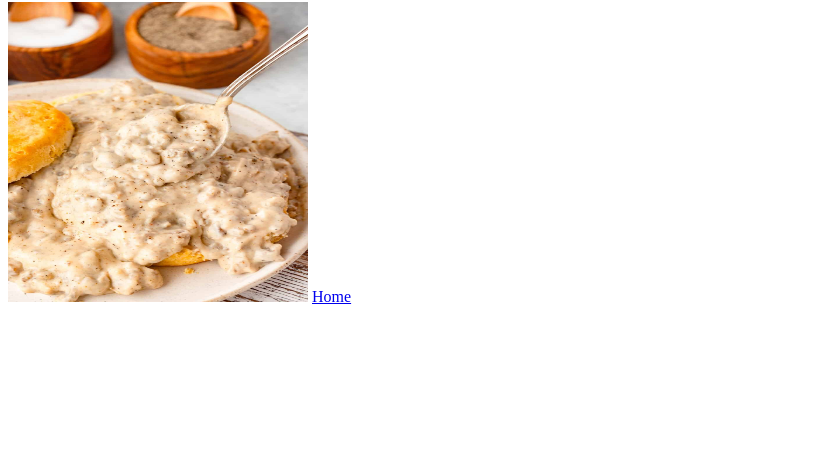
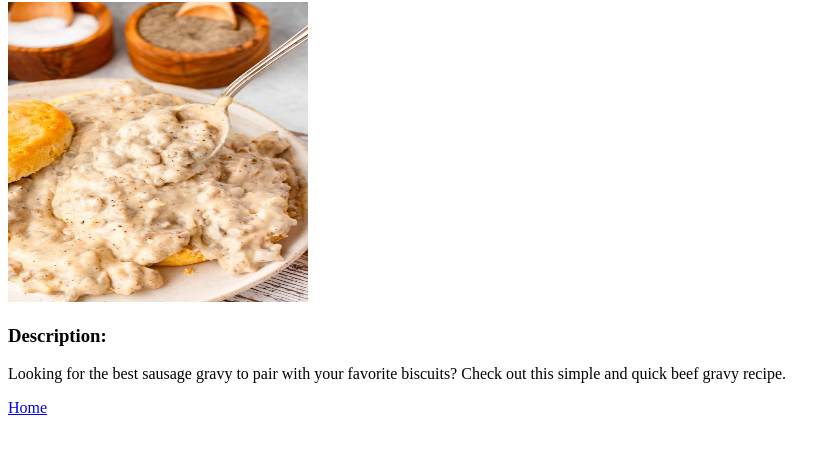
Before and after one commit to aidan-walny/odin-recipes, a plain HTML site: page recipes/biscuitsandgravy.html in a window 1280 px wide. Shown: the part 78-532 px from the top of the page, without its empty margins (0-840 px from the left). Drawn offline with Linux system fonts and the light colour scheme.

Commit message:
Added descriptions to all recipes.

```diff
--- a/recipes/biscuitsandgravy.html
+++ b/recipes/biscuitsandgravy.html
@@ -10,6 +10,8 @@
 
     <img src="../images/biscuit-and-gravy.jpg" alt="Biscuits & Gravy" height="300" width="300">
 
+    <h3>Description:</h3>
+    <p>Looking for the best sausage gravy to pair with your favorite biscuits? Check out this simple and quick beef gravy recipe.</p>
 
     <a href="../index.html">Home</a>
   </body>
```
Also changed, not shown: recipes/marrymechicken.html (+5 -0 lines), recipes/streetcorndip.html (+2 -0 lines).
